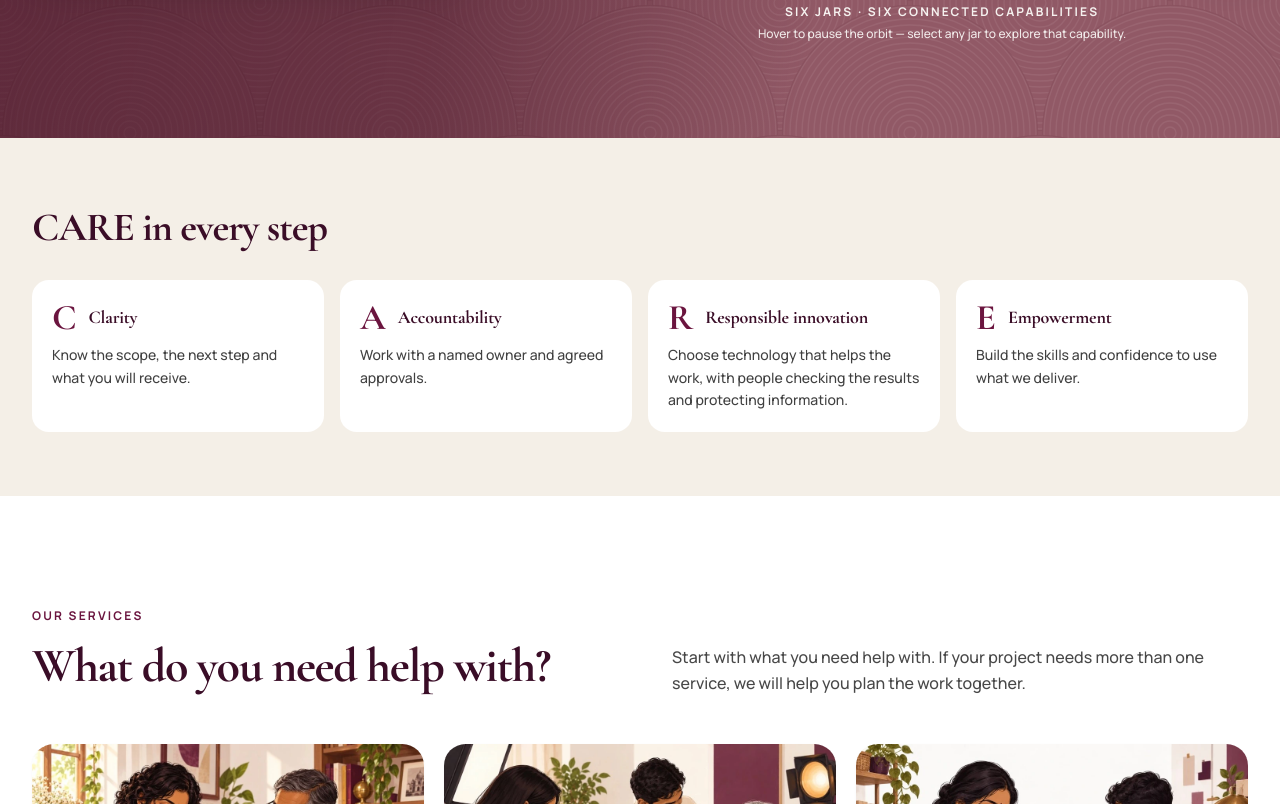
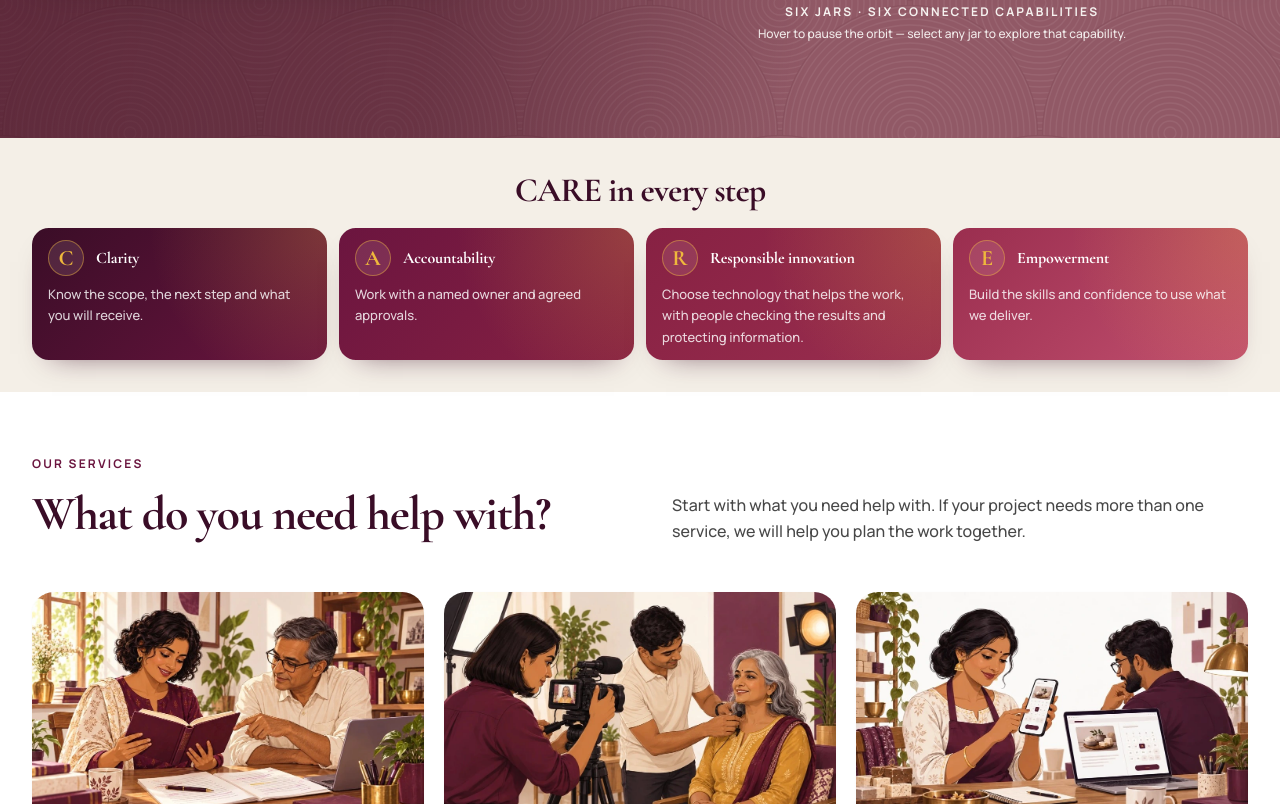
Before and after one commit to Sedawk-Dynamics/Sir-Jars, a Next.js app: page / in a window 1280 px wide. Shown: the part 816-1620 px from the top of the page. Built offline with nearby package versions, Linux system fonts and the light colour scheme.

Commit message:
Compact gradient CARE cards with centred heading
- CARE cards use a plum-to-rose gradient progression with gold badges
- Tighter section and card padding; heading centred
- Smaller top padding on the home services section after CARE

Co-Authored-By: Claude Opus 5.5 <noreply@anthropic.com>

```diff
--- a/app/page.tsx
+++ b/app/page.tsx
@@ -41,7 +41,7 @@ export default function HomePage() {
     <>
       <Hero />
       <Care />
-      <CapabilityCards images={homeImages} />
+      <CapabilityCards images={homeImages} compactTop />
       <WhySixJars />
       <ProcessSteps />
 
--- a/components/capability-cards.tsx
+++ b/components/capability-cards.tsx
@@ -16,6 +16,7 @@ export default function CapabilityCards({
   eyebrow = 'Our services',
   headingLevel: Heading = 'h2',
   images,
+  compactTop = false,
 }: {
   heading?: string
   intro?: string
@@ -23,11 +24,13 @@ export default function CapabilityCards({
   headingLevel?: 'h1' | 'h2'
   /** Per-slug card image. When given, each card reads image, title, paragraph, button. */
   images?: Record<string, { src: string; alt: string }>
+  /** Smaller top padding, for when it follows another light band. */
+  compactTop?: boolean
 }) {
   return (
     <section
       id="capabilities"
-      className="py-20 lg:py-28"
+      className={compactTop ? 'pt-12 lg:pt-16 pb-20 lg:pb-28' : 'py-20 lg:py-28'}
       style={{ background: 'var(--color-ivory)' }}
     >
       <div className="max-w-7xl mx-auto px-5 sm:px-6 lg:px-8">
--- a/components/home/care.tsx
+++ b/components/home/care.tsx
@@ -1,41 +1,57 @@
 import { care } from '@/lib/content'
 
-/** CARE in every step — four compact cards, the letter beside each word. */
+/**
+ * CARE in every step — four compact gradient cards. Each card steps one shade
+ * further along the logo palette (plum → wine → burgundy → rose), so the row
+ * reads as one progression; the letter sits in a gold badge.
+ */
+const gradients = [
+  'linear-gradient(135deg, #3A0D27 0%, #6B153F 100%)',
+  'linear-gradient(135deg, #6B153F 0%, #872143 100%)',
+  'linear-gradient(135deg, #872143 0%, #9A2E4F 100%)',
+  'linear-gradient(135deg, #9A2E4F 0%, #C2506F 100%)',
+]
+
 export default function Care() {
   return (
-    <section className="py-12 lg:py-16" style={{ background: 'var(--color-parchment)' }}>
+    <section className="py-6 lg:py-8" style={{ background: 'var(--color-parchment)' }}>
       <div className="max-w-7xl mx-auto px-5 sm:px-6 lg:px-8">
         <h2
-          className="font-bold tracking-tight leading-tight"
-          style={{ color: 'var(--color-plum)', fontSize: 'clamp(1.75rem, 3.5vw, 2.5rem)' }}
+          className="text-center font-bold tracking-tight leading-tight"
+          style={{ color: 'var(--color-plum)', fontSize: 'clamp(1.5rem, 3vw, 2.125rem)' }}
         >
           CARE in every step
         </h2>
 
-        <ul className="mt-7 grid sm:grid-cols-2 lg:grid-cols-4 gap-4">
-          {care.map((item) => (
+        <ul className="mt-4 grid sm:grid-cols-2 lg:grid-cols-4 gap-3">
+          {care.map((item, i) => (
             <li
               key={item.title}
-              className="rounded-xl p-4 lg:p-5"
-              style={{ background: '#FFFFFF', border: '1px solid var(--color-line)' }}
+              className="on-dark relative overflow-hidden rounded-xl px-4 py-3 transition-transform duration-200 hover:-translate-y-0.5"
+              style={{
+                background: `radial-gradient(circle at 100% 0%, rgba(239,184,60,0.22), transparent 55%), ${gradients[i % gradients.length]}`,
+                boxShadow: '0 14px 28px -20px rgba(58,13,39,0.7)',
+              }}
             >
               <div className="flex items-center gap-3">
                 <span
                   aria-hidden="true"
-                  className="font-bold leading-none"
+                  className="shrink-0 w-9 h-9 rounded-full inline-flex items-center justify-center font-bold leading-none"
                   style={{
-                    color: 'var(--color-wine)',
+                    color: 'var(--color-gold)',
+                    background: 'rgba(255,255,255,0.1)',
+                    border: '1px solid rgba(239,184,60,0.45)',
                     fontFamily: 'var(--font-heading)',
-                    fontSize: '2.25rem',
+                    fontSize: '1.375rem',
                   }}
                 >
                   {item.letter}
                 </span>
-                <h3 className="text-lg font-bold leading-snug" style={{ color: 'var(--color-plum)' }}>
+                <h3 className="text-base font-bold leading-snug" style={{ color: 'var(--color-ivory)' }}>
                   {item.title}
                 </h3>
               </div>
-              <p className="mt-2 text-sm leading-relaxed" style={{ color: 'rgba(0,0,0,0.75)' }}>
+              <p className="mt-2 text-[13px] leading-relaxed" style={{ color: 'rgba(255,255,255,0.82)' }}>
                 {item.detail}
               </p>
             </li>
```
